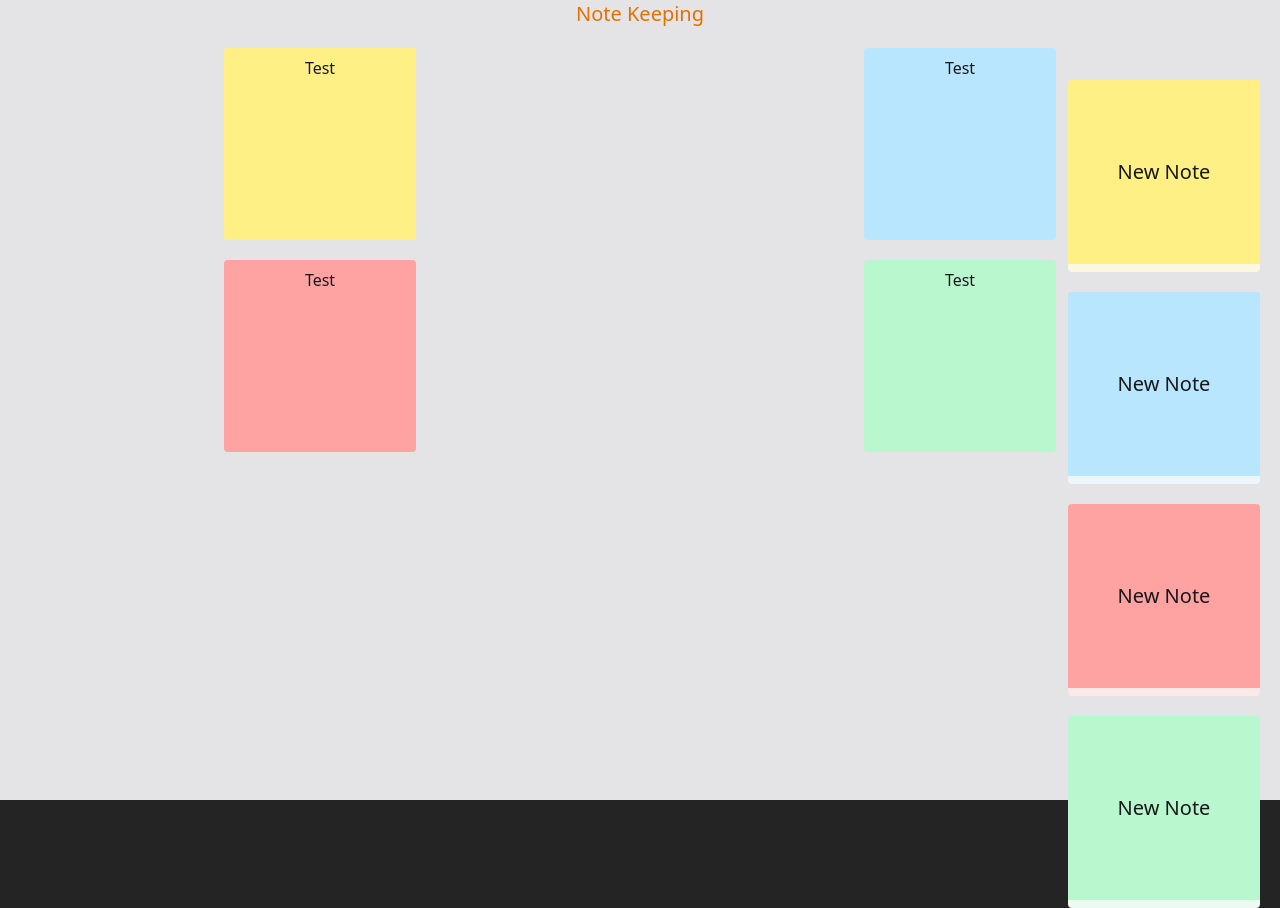
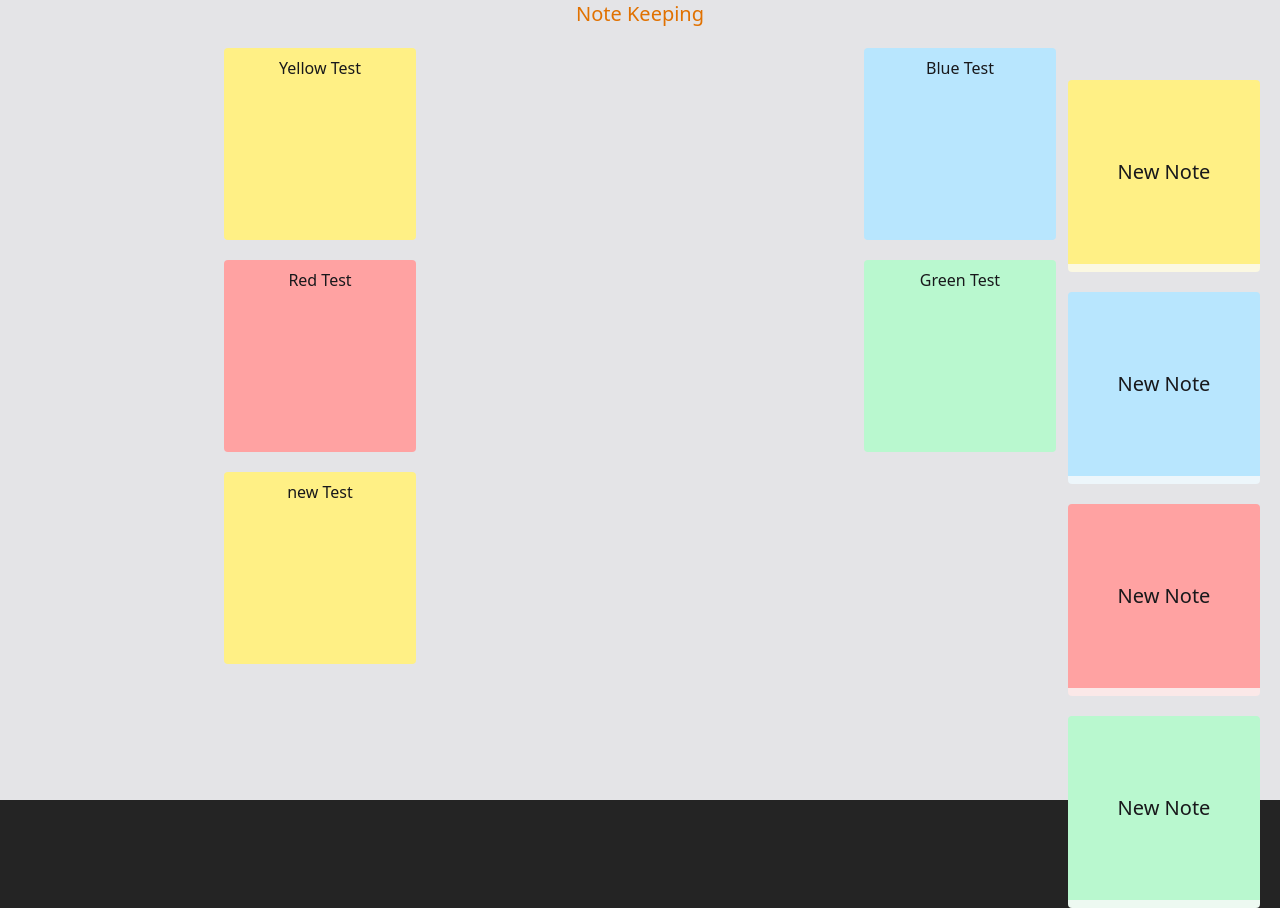
Before and after one commit to OleKodehode/gruppe-2-prosjekt-1, a React app in the folder frontend/: page / in a window 1280 px wide. Built offline with nearby package versions, Linux system fonts and the light colour scheme; the HTML template or start-up script is replaced by a standard one.

Commit message:
some structure changes

```diff
--- a/frontend/src/App.jsx
+++ b/frontend/src/App.jsx
@@ -1,29 +1,29 @@
-import { useState } from "react";
-import StickyNote from "./components/StickyNote";
+import { useState, useEffect } from "react";
 import useLocalStorage from "./hooks/useLocalStorage";
-import StickyNotePile from "./components/StickyNotePile";
+import NoteContainer from "./components/NoteContainer";
+import NewNotesContainer from "./components/NewNotesContainer";
 
 function App() {
+  const testingList = [
+    { text: "Yellow Test", color: "yellow" },
+    { text: "Blue Test", color: "blue" },
+    { text: "Red Test", color: "red" },
+    { text: "Green Test", color: "green" },
+    { text: "new Test", color: "yellow" },
+  ];
+  const [notes, setNotes] = useState(testingList); // Switch to useLocalStorage("notes", []) later
+
   const addNew = (color) => {
     console.log(`tried to add a new note from the ${color} pile`);
   };
+
   return (
     <main>
-      <div>
+      <section>
         <h1 className="text-xl text-center text-amber-600">Note Keeping</h1>
-      </div>
-      <div className="grid grid-cols-2 gap-y-5 my-5 justify-items-center">
-        <StickyNote color="yellow" text="Test" />
-        <StickyNote color="blue" text="Test" />
-        <StickyNote color="red" text="Test" />
-        <StickyNote color="green" text="Test" />
-      </div>
-      <div className="absolute right-5 top-20 flex flex-col gap-5">
-        <StickyNotePile color="yellow" addNew={addNew} />
-        <StickyNotePile color="blue" addNew={addNew} />
-        <StickyNotePile color="red" addNew={addNew} />
-        <StickyNotePile color="green" addNew={addNew} />
-      </div>
+      </section>
+      <NoteContainer notes={notes} />
+      <NewNotesContainer addNew={addNew} />
     </main>
   );
 }
--- /dev/null
+++ b/frontend/src/components/NewNotesContainer.jsx
@@ -0,0 +1,12 @@
+import StickyNotePile from "./StickyNotePile";
+
+export default function NewNotesContainer({ addNew }) {
+  return (
+    <section className="absolute right-5 top-20 flex flex-col gap-5">
+      <StickyNotePile color="yellow" addNew={addNew} key={"yellow"} />
+      <StickyNotePile color="blue" addNew={addNew} key={"blue"} />
+      <StickyNotePile color="red" addNew={addNew} key={"red"} />
+      <StickyNotePile color="green" addNew={addNew} key={"green"} />
+    </section>
+  );
+}
--- /dev/null
+++ b/frontend/src/components/NoteContainer.jsx
@@ -0,0 +1,17 @@
+import StickyNote from "./StickyNote";
+
+export default function NoteContainer({ notes }) {
+  return (
+    <section className="grid grid-cols-2 gap-y-5 my-5 justify-items-center">
+      {notes &&
+        notes.map((note, index) => (
+          <StickyNote
+            color={note.color}
+            text={note.text}
+            key={index}
+            index={index}
+          />
+        ))}
+    </section>
+  );
+}
--- a/frontend/src/components/StickyNote.jsx
+++ b/frontend/src/components/StickyNote.jsx
@@ -1,6 +1,6 @@
-export default function StickyNote({ color, text }) {
+export default function StickyNote({ color, text, index }) {
   return (
-    <article className={`stickynote ${color}`}>
+    <article className={`stickynote ${color} z-${index + 1}`}>
       <p>{text}</p>
     </article>
   );
```
